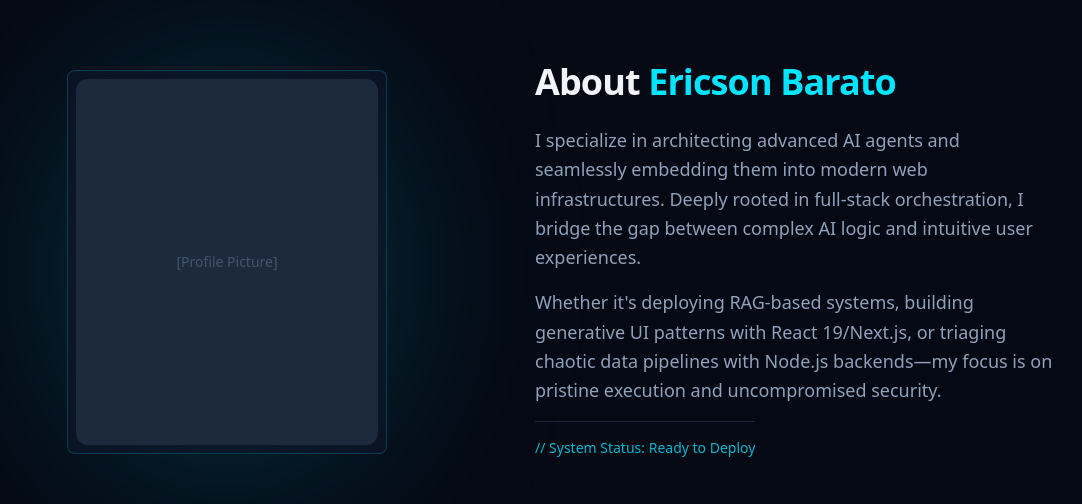
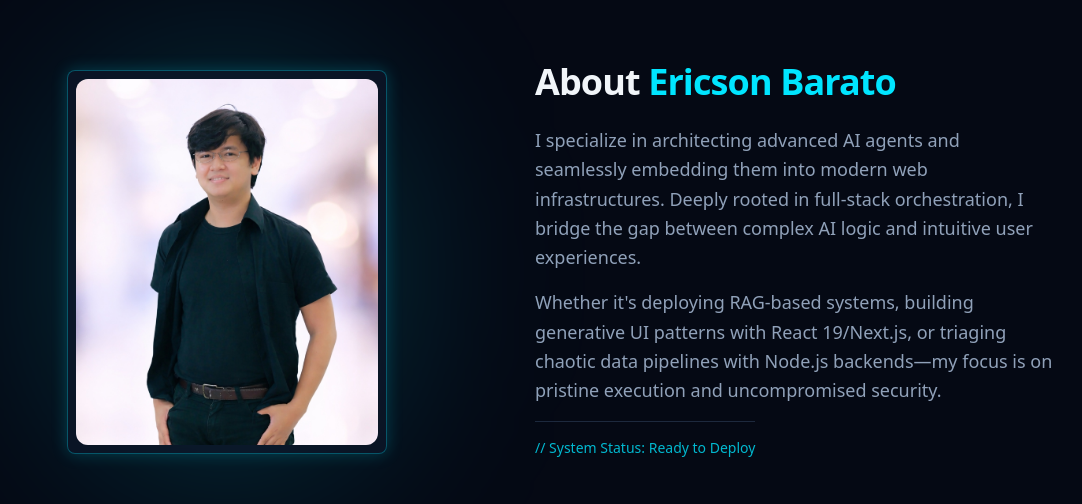
Before and after one commit to iL0Ki/Portfolio-Barato, a Next.js app: page / in a window 1280 px wide. Shown: the part 819-1323 px from the top of the page, without its empty margins (129-1211 px from the left). Built offline with nearby package versions, Linux system fonts and the light colour scheme.

Commit message:
feat: add user profile picture and throbbing glow animation

```diff
--- a/src/components/sections/About.tsx
+++ b/src/components/sections/About.tsx
@@ -1,6 +1,7 @@
 "use client";
 
 import { motion } from "framer-motion";
+import Image from "next/image";
 
 export function About() {
     return (
@@ -16,14 +17,32 @@ export function About() {
                     <div className="w-full md:w-1/2 relative flex justify-center">
                         {/* Image backing glow */}
                         <div className="absolute w-[300px] h-[400px] bg-primary/20 blur-[100px] rounded-full pointer-events-none" />
-
-                        <div className="relative w-64 h-80 sm:w-80 sm:h-96 rounded-2xl border border-primary/20 bg-slate-900/50 p-2 overflow-hidden glass-card">
+                        <motion.div
+                            animate={{
+                                boxShadow: [
+                                    "0px 0px 15px rgba(0, 229, 255, 0.2)",
+                                    "0px 0px 35px rgba(0, 229, 255, 0.5)",
+                                    "0px 0px 15px rgba(0, 229, 255, 0.2)"
+                                ],
+                                borderColor: [
+                                    "rgba(0, 229, 255, 0.3)",
+                                    "rgba(0, 229, 255, 0.7)",
+                                    "rgba(0, 229, 255, 0.3)"
+                                ]
+                            }}
+                            transition={{ duration: 3, repeat: Infinity, ease: "easeInOut" }}
+                            className="relative w-64 h-80 sm:w-80 sm:h-96 rounded-2xl bg-slate-900/50 p-2 overflow-hidden glass-card"
+                        >
                             <div className="w-full h-full relative rounded-xl overflow-hidden bg-slate-800">
-                                <div className="absolute inset-0 flex items-center justify-center text-slate-600 font-mono text-sm">
-                                    [Profile Picture]
-                                </div>
+                                <Image
+                                    src="/profile.jpg"
+                                    alt="Ericson Barato Profile"
+                                    fill
+                                    className="object-cover"
+                                    sizes="(max-width: 640px) 16rem, 20rem"
+                                />
                             </div>
-                        </div>
+                        </motion.div>
                     </div>
 
                     <div className="w-full md:w-1/2 space-y-6">
```
Also changed, not shown: public/profile.jpg (added).
